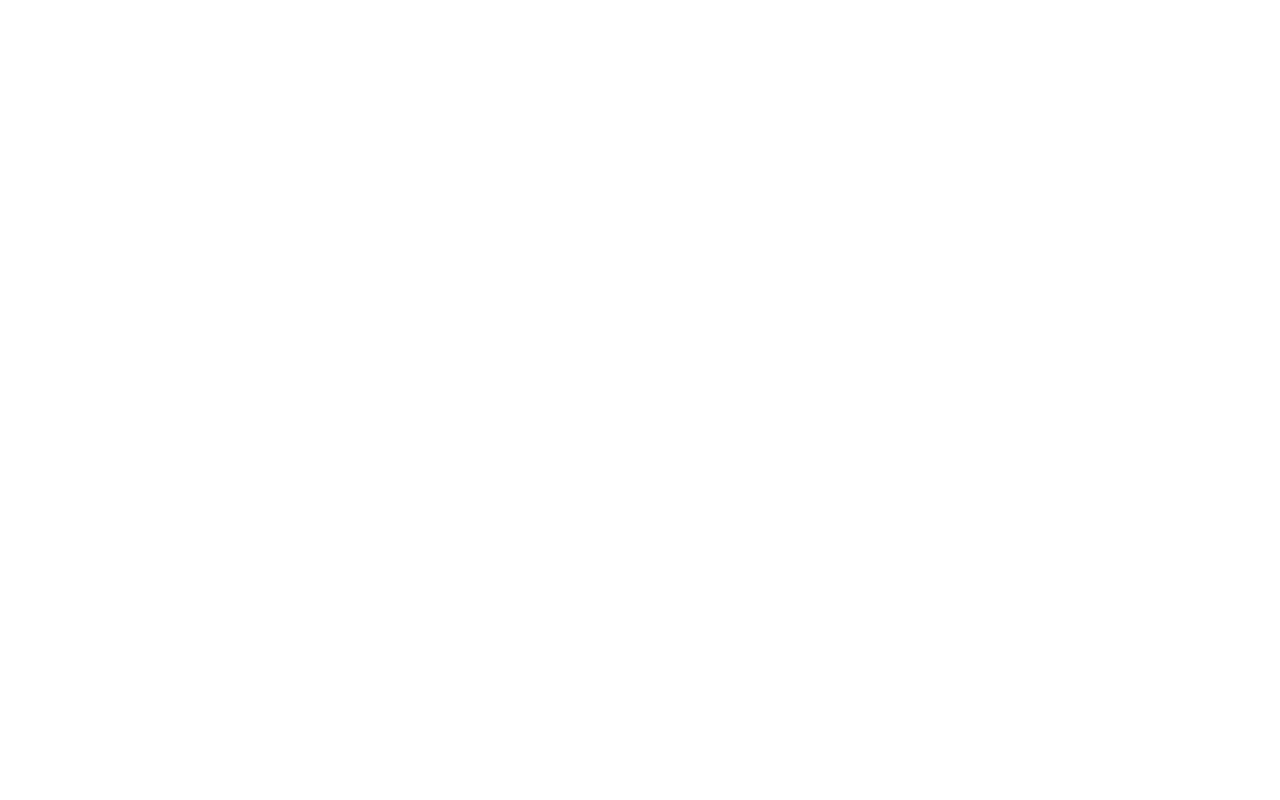
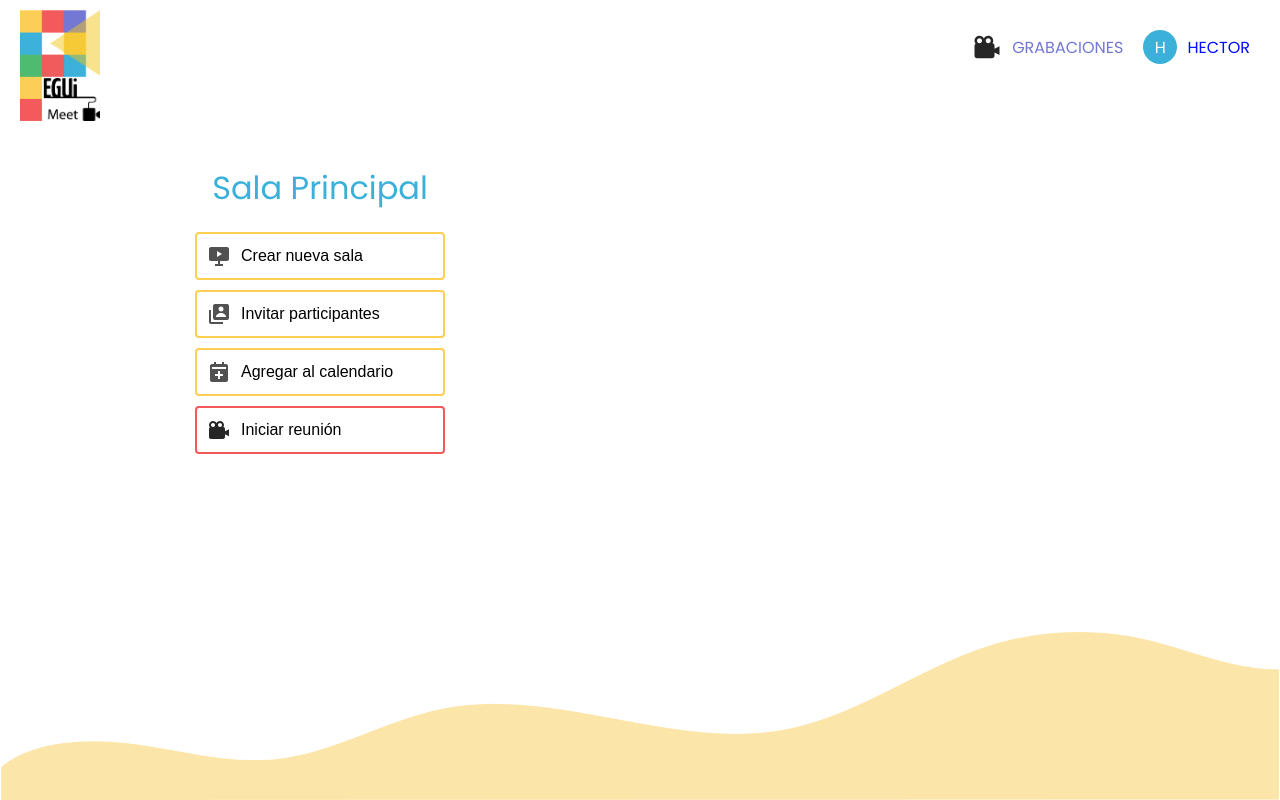
Before and after one commit to hectorgt098/Meet-pegui, a plain HTML site: page sala.html in a window 1280 px wide. Drawn offline with Linux system fonts and the light colour scheme.

Commit message:
Agrego los iconos para la sala principal

```diff
--- a/css/style.css
+++ b/css/style.css
@@ -242,3 +242,93 @@ body{
     left: -40px;
     width: 35px;
 }
+
+#layerfoot{
+    position: absolute;
+    bottom: 0;
+    width: 100%;
+}
+
+.nav-bar article img{
+    width: 30px;
+    position: inherit;
+}
+
+.nav-bar article{
+    display: flex;
+    align-items: center;
+    gap: 10px;
+}
+.nav-bar span{
+    background: #3BB1D9;
+    color: #ffff;
+    width: 30px;
+    display: flex;
+    align-items: center;
+    justify-content: center;
+    height: 30px;
+    border-radius: 100px;
+    padding: 2px;
+}
+
+.opcionesala{
+    display: flex;
+    flex-direction: column;
+    margin: 60px 0 0 0;
+    width: 50vw;
+    align-items: center;
+    gap: 10px;
+}
+
+.opcionesala h1{
+    color: #3BB1D9;
+    font-size: 2rem;
+    margin: 10px 0;
+    font-weight: 400;
+}
+
+.btnopsala{
+    display: flex;
+    align-items: center;
+    background: transparent;
+    border: 2px solid #FCCE54;
+    padding: 10px;
+    border-radius: 4px;
+    justify-content: flex-start3443;
+    gap: 10px;
+    width: 250px;
+    font-size: 16px;
+    transition: all .3s ease;
+    position: relative;
+    cursor: pointer;
+    overflow: hidden;
+}
+
+.btnopsala:hover::after{
+    transform: translateY(0);
+    border-radius: 0;
+    width: 100%;
+    height: 100%;
+}
+
+#record{
+    border: 2px solid #F2595A;
+}
+
+.btnopsala::after{
+    content: '';
+    display: flex;
+    position: absolute;
+    background: #FCCE54;
+    inset: 0;
+    transform: translate(-100%, 100%);
+    z-index: -1;
+    transition: all .5s ease;
+    border-radius: 100px;
+    width: 50px;
+    height: 50px;
+}
+
+#record::after{
+    background: #F2595A;
+}
--- a/sala.html
+++ b/sala.html
@@ -4,9 +4,29 @@
     <meta charset="UTF-8">
     <meta http-equiv="X-UA-Compatible" content="IE=edge">
     <meta name="viewport" content="width=device-width, initial-scale=1.0">
+    <link rel="stylesheet" href="css/style.css">
     <title>sala</title>
 </head>
 <body>
-
+    <nav class="nav-bar">
+        <img src="img/g1730.png" alt="" onclick="abrirIndexHTML()">
+        <article><img src="img/bxs-camera-movie.svg" alt=""><a id="loga" href="login.html">Grabaciones</a></article>
+        <article><span>H</span><a href="register.html">Hector</a></article>
+    </nav>
+    <section class="contentsala">
+        <div class="opcionesala">
+            <h1>Sala Principal</h1>
+            <button class="btnopsala">
+                <img src="img/bxs-slideshow.svg" alt=""> Crear nueva sala
+            </button>
+            <button class="btnopsala">
+                <img src="img/bxs-user-account.svg" alt=""> Invitar participantes </button>
+            <button class="btnopsala">
+                <img src="img/bxs-calendar-plus.svg" alt=""> Agregar al calendario</button>
+            <button class="btnopsala" id="record">
+                <img src="img/bxs-camera-movie.svg" alt=""> Iniciar reunión</button>
+        </div>
+    </section>
+    <img id="layerfoot" src="img/g840.webp" alt="">
 </body>
 </html>
```
Also changed, not shown: img/bxs-calendar-plus.svg (added), img/bxs-camera-movie.svg (added), img/bxs-slideshow.svg (added), img/bxs-user-account.svg (added), img/g840.webp (added).
